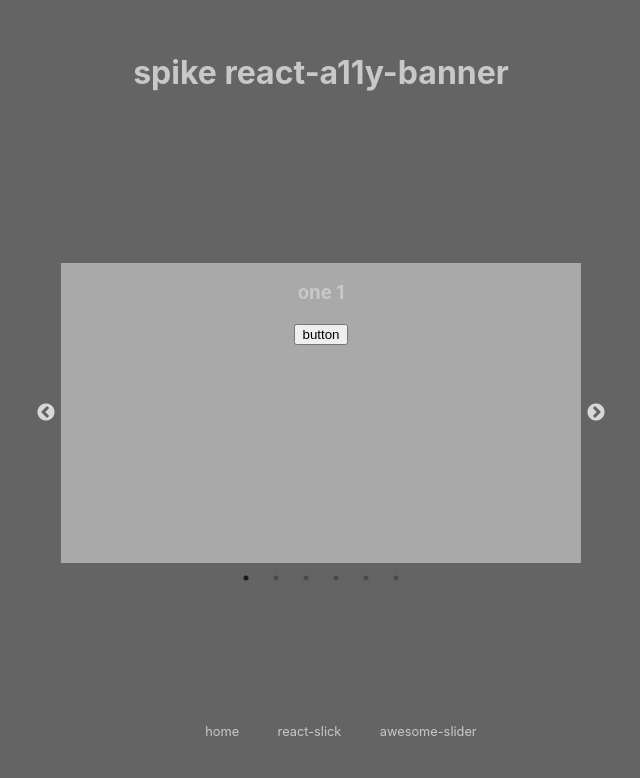
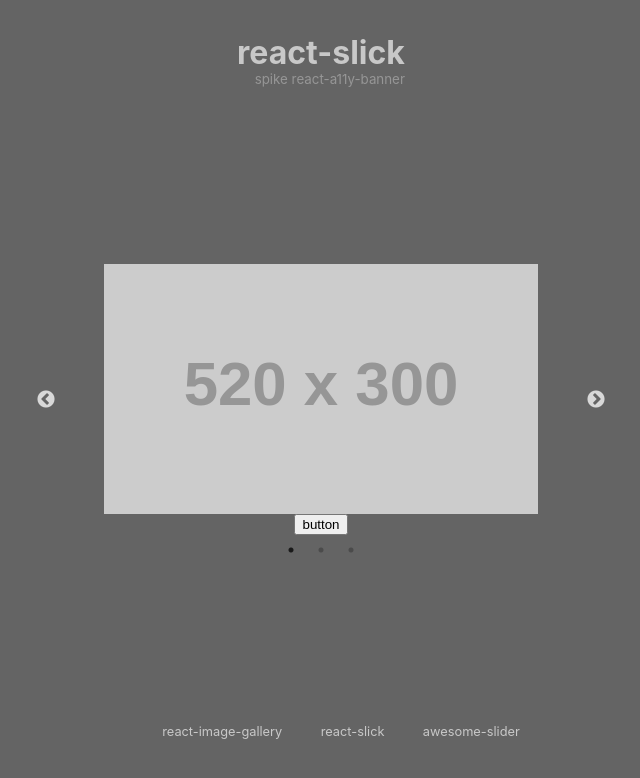
Before and after one commit to francho/spike-react-a11y-banner, a React (Create React App) app: page /react-slick in a window 1280 px wide. Shown: the top 778 px of the page, without its empty margins (319-959 px from the left). Built offline with nearby package versions, Linux system fonts and the light colour scheme; the HTML template or start-up script is replaced by a standard one.

Commit message:
chore: add react image gallery

```diff
--- a/package.json
+++ b/package.json
@@ -10,11 +10,13 @@
     "@types/node": "^16.11.33",
     "@types/react": "^18.0.8",
     "@types/react-dom": "^18.0.3",
+    "@types/react-image-gallery": "^1.0.5",
     "add": "^2.0.6",
     "eslint-plugin-jsx-a11y": "^6.5.1",
     "react": "^18.1.0",
     "react-awesome-slider": "^4.1.0",
     "react-dom": "^18.1.0",
+    "react-image-gallery": "^1.2.7",
     "react-router-dom": "^6.3.0",
     "react-scripts": "5.0.1",
     "react-slick": "^0.29.0",
--- a/src/App.css
+++ b/src/App.css
@@ -1,6 +1,17 @@
 body {
   background-color: rgb(100, 100, 100);
   color: rgb(200, 200, 200);
+}
+
+h1 {
+  line-height: 0;
+  margin-bottom: 15px;
+}
+header {
+  text-align: right;
+}
+small {
+  color: rgb(150, 150, 150);
 }
 
 #root {
--- a/src/App.tsx
+++ b/src/App.tsx
@@ -1,37 +1,44 @@
 import './App.css'
 
 import React from 'react'
-import { BrowserRouter, Link, RouteObject, useRoutes } from 'react-router-dom'
+import { BrowserRouter, Link, RouteObject, useLocation, useRoutes } from 'react-router-dom'
 
 import AwesomeSliderBanner from './components/AwesomeSliderBanner'
+import ReactImageGalleryBanner from './components/ReactImageGalleryBanner'
 import ReactSlickBanner from './components/ReactSlickBanner'
 
-function MyRoutes() {
-  const element = useRoutes([
-    { path: '/react-slick', element: <ReactSlickBanner /> },
-    { path: '/awesome-slider', element: <AwesomeSliderBanner /> },
-  ])
+const routes: RouteObject[] = [
+  { path: '/react-image-gallery', element: <ReactImageGalleryBanner /> },
+  { path: '/react-slick', element: <ReactSlickBanner /> },
+  { path: '/awesome-slider', element: <AwesomeSliderBanner /> },
+]
+
+function SpikeRoutes() {
+  const element = useRoutes(routes)
   return element
 }
 
+function Header() {
+  const { pathname } = useLocation()
+  return (
+    <header>
+      <h1>{pathname?.replace('/', '')}</h1>
+      <small>spike react-a11y-banner</small>
+    </header>
+  )
+}
+
 function App() {
-  const routes: RouteObject[] = [
-    { path: '/react-slick', element: <ReactSlickBanner /> },
-    { path: '/awesome-slider', element: <AwesomeSliderBanner /> },
-  ]
-
   return (
     <BrowserRouter>
       <div className="App">
-        <h1>spike react-a11y-banner</h1>
+        <Header />
+
         <div className="banners">
-          <MyRoutes />
+          <SpikeRoutes />
         </div>
         <footer>
           <ul>
-            <li>
-              <Link to="/">home</Link>
-            </li>
             {routes.map(({ path }) => (
               <li key={`li-${path}`}>
                 <Link to={`${path}`}>{path?.replace('/', '')}</Link>
--- a/src/components/AwesomeSliderBanner.tsx
+++ b/src/components/AwesomeSliderBanner.tsx
@@ -1,15 +1,25 @@
 import 'react-awesome-slider/dist/custom-animations/cube-animation.css'
 
-import React from 'react'
+import React, { ReactElement, useMemo } from 'react'
 import AwesomeSlider from 'react-awesome-slider'
 
+import Item from './Item'
+
 export default function AwesomeSliderBanner() {
+  const items = useMemo(() => {
+    const images = [
+      'https://dummyimage.com/520x300/0aa/111',
+      'https://dummyimage.com/520x300/a0a/111',
+      'https://dummyimage.com/520x300/aa0/111',
+    ]
+    return images.map((image) => ({ image, item: <Item image={image} key={image} /> }))
+  }, [])
   return (
     <div>
       <AwesomeSlider>
-        <div data-src="https://dummyimage.com/520x300/aaa/111" />
-        <div data-src="https://dummyimage.com/520x300/a0a/111" />
-        <div data-src="https://dummyimage.com/520x300/aa0/111" />
+        {items.map(({ image, item }) => (
+          <div key={image}>{item}</div>
+        ))}
       </AwesomeSlider>
     </div>
   )
--- /dev/null
+++ b/src/components/Item.css
@@ -0,0 +1,15 @@
+.item {
+  display: flex;
+  flex-direction: column;
+  justify-items: center;
+  align-items: center;
+}
+
+.item > img {
+  flex: 1;
+  max-height: 250px;
+}
+
+.item > button {
+  flex: 0.5;
+}
--- /dev/null
+++ b/src/components/Item.tsx
@@ -0,0 +1,18 @@
+import './Item.css'
+
+import React from 'react'
+
+export interface ItemProps {
+  image: string
+}
+
+export default function Item({ image }: ItemProps): React.ReactElement {
+  return (
+    <div className="item">
+      <img src={image} alt={image} />
+      <button type="button" onClick={() => alert('button on click')}>
+        button
+      </button>
+    </div>
+  )
+}
--- /dev/null
+++ b/src/components/ReactImageGalleryBanner.css
@@ -0,0 +1 @@
+@import '~react-image-gallery/styles/css/image-gallery.css';
--- /dev/null
+++ b/src/components/ReactImageGalleryBanner.tsx
@@ -0,0 +1,24 @@
+import './ReactImageGalleryBanner.css'
+
+import React, { useMemo } from 'react'
+import ReactImageGallery, { ReactImageGalleryItem } from 'react-image-gallery'
+
+import Item from './Item'
+
+export default function ReactImageGalleryBanner(): React.ReactElement {
+  const items: ReactImageGalleryItem[] = useMemo(() => {
+    const images = [
+      'https://dummyimage.com/520x300/0aa/111',
+      'https://dummyimage.com/520x300/a0a/111',
+      'https://dummyimage.com/520x300/aa0/111',
+    ]
+    return images.map(
+      (image): ReactImageGalleryItem => ({
+        original: image,
+        renderItem: () => <Item image={image} />,
+      }),
+    )
+  }, [])
+
+  return <ReactImageGallery items={items} />
+}
--- a/src/components/ReactSlickBanner.tsx
+++ b/src/components/ReactSlickBanner.tsx
@@ -2,8 +2,10 @@
 import 'slick-carousel/slick/slick-theme.css'
 import './ReactSlickBanner.css'
 
-import React from 'react'
+import React, { useMemo } from 'react'
 import Slider from 'react-slick'
+
+import Item from './Item'
 
 const settings = {
   dots: true,
@@ -13,29 +15,16 @@
   slidesToScroll: 1,
 }
 function ReactSlickBanner() {
-  return (
-    <Slider {...settings}>
-      <div className="my-slide">
-        <h3>one 1</h3>
-        <button type="button">button</button>
-      </div>
-      <div className="my-slide">
-        <h3>2</h3>
-      </div>
-      <div className="my-slide">
-        <h3>3</h3>
-      </div>
-      <div className="my-slide">
-        <h3>4</h3>
-      </div>
-      <div className="my-slide">
-        <h3>5</h3>
-      </div>
-      <div className="my-slide">
-        <h3>6</h3>
-      </div>
-    </Slider>
-  )
+  const items: React.ReactElement[] = useMemo(() => {
+    const images = [
+      'https://dummyimage.com/520x300/0aa/111',
+      'https://dummyimage.com/520x300/a0a/111',
+      'https://dummyimage.com/520x300/aa0/111',
+    ]
+    return images.map((image): React.ReactElement => <Item image={image} key={image} />)
+  }, [])
+
+  return <Slider {...settings}>{items}</Slider>
 }
 
 export default ReactSlickBanner
```
Also changed, not shown: 1 other file (tests, documents, lock files or other folders).
